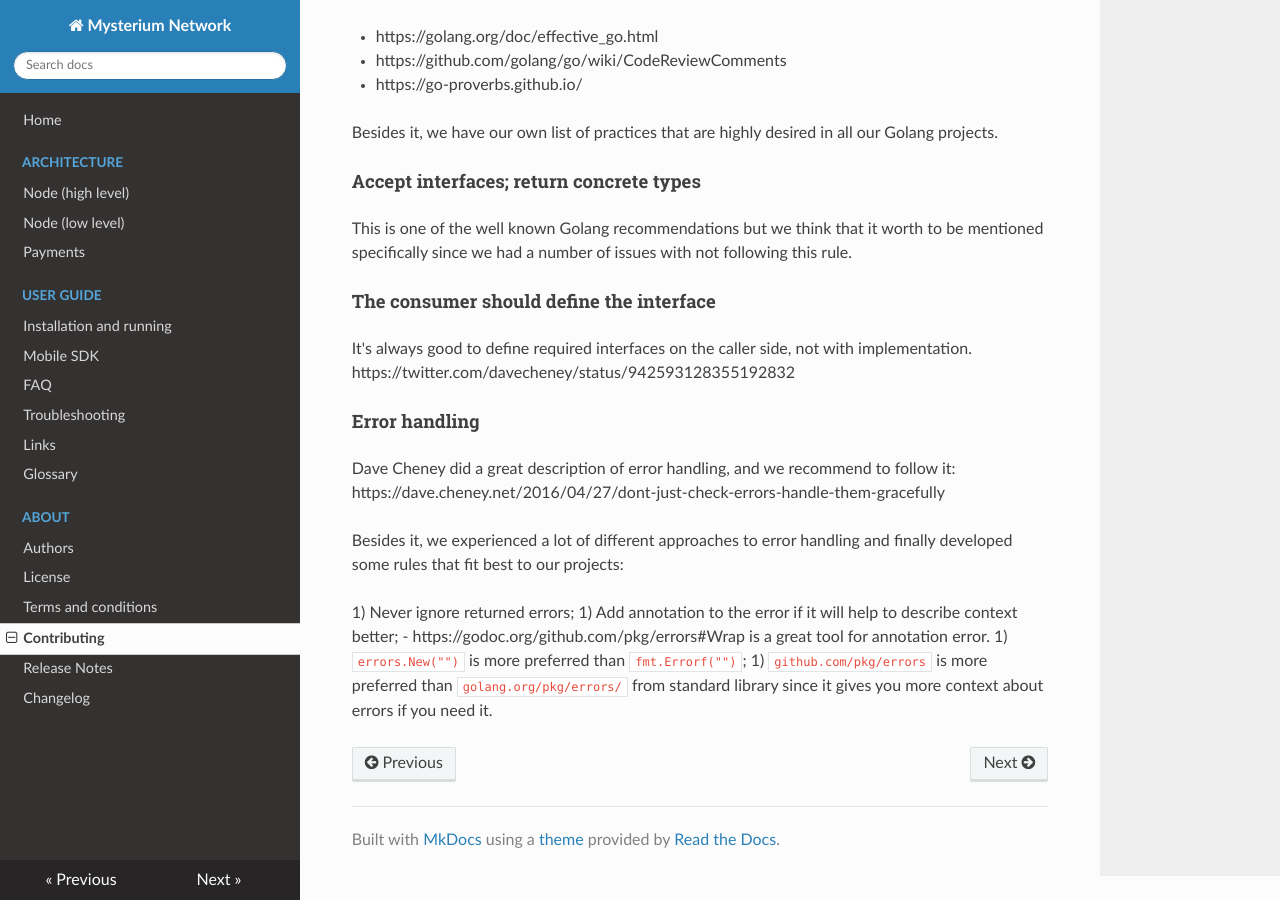
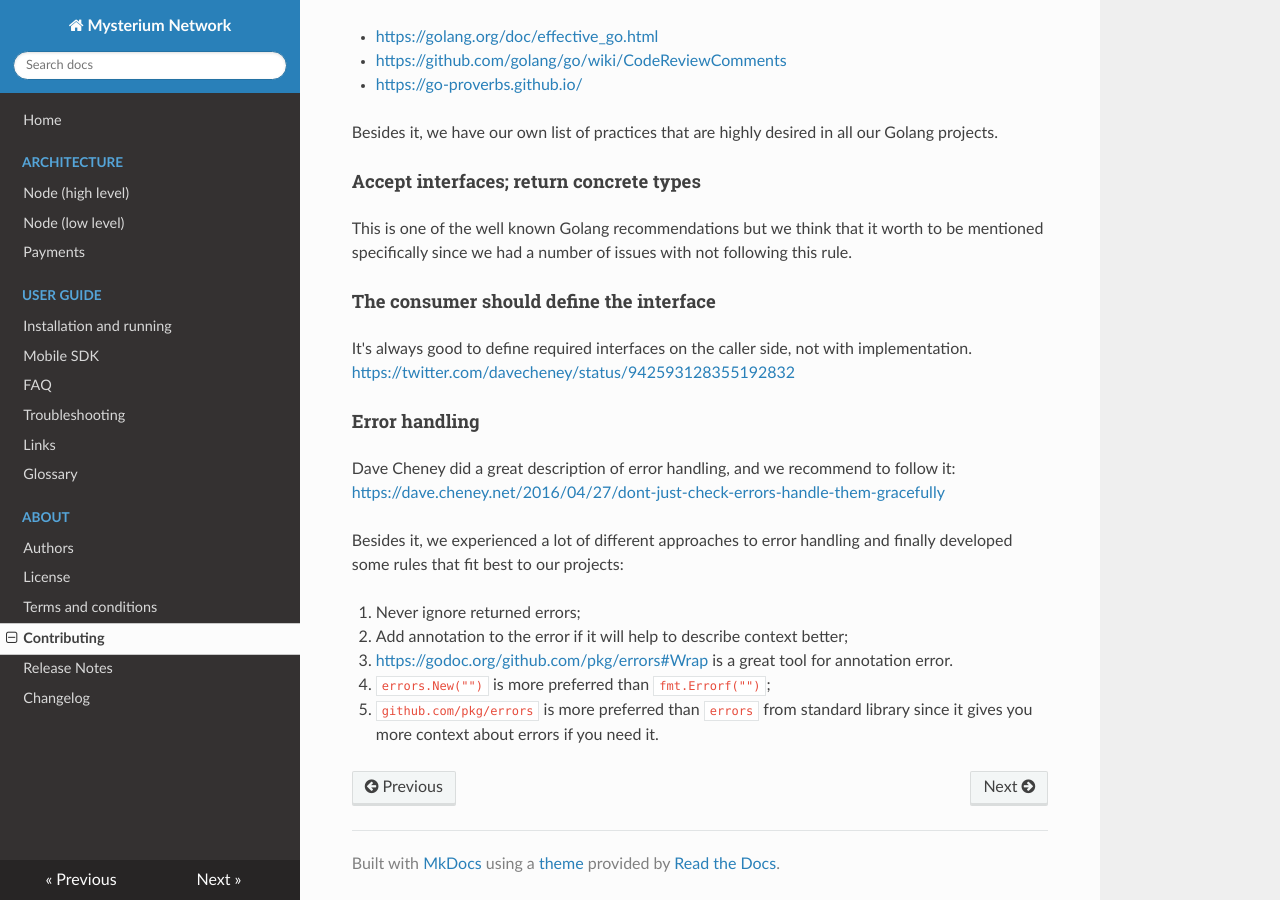
Before and after one commit to mysteriumnetwork/docs, an MkDocs documentation site: the page built from docs/about/contributing.md, in a window 1280 px wide and 900 px high, scrolled down 3436 px. Built offline with MkDocs 1.6.1, drawn with Linux system fonts in a browser that asks for light colours; nearby versions of some CDN libraries; old or Windows-style settings are respelled for this version of MkDocs.

Commit message:
Fixed formatting of the golang style guide

```diff
--- a/docs/about/contributing.md
+++ b/docs/about/contributing.md
@@ -174,9 +174,9 @@ We highly respect all common Golang recommendations and trying to follow it ever
 
 There is no need to duplicate all of them here but you can always refer it from the following links:
 
- - https://golang.org/doc/effective_go.html
- - https://github.com/golang/go/wiki/CodeReviewComments
- - https://go-proverbs.github.io/
+ - [https://golang.org/doc/effective_go.html](https://golang.org/doc/effective_go.html)
+ - [https://github.com/golang/go/wiki/CodeReviewComments](https://github.com/golang/go/wiki/CodeReviewComments)
+ - [https://go-proverbs.github.io/](https://go-proverbs.github.io/)
 
 Besides it, we have our own list of practices that are highly desired in all our Golang projects.
 
@@ -187,17 +187,17 @@ This is one of the well known Golang recommendations but we think that it worth
 #### The consumer should define the interface
 
 It's always good to define required interfaces on the caller side, not with implementation.
-https://twitter.com/davecheney/status/942593128355192832
+[https://twitter.com/davecheney/status/942593128355192832](https://twitter.com/davecheney/status/942593128355192832)
 
 #### Error handling
 
 Dave Cheney did a great description of error handling, and we recommend to follow it:
-https://dave.cheney.net/2016/04/27/dont-just-check-errors-handle-them-gracefully
+[https://dave.cheney.net/2016/04/27/dont-just-check-errors-handle-them-gracefully](https://dave.cheney.net/2016/04/27/dont-just-check-errors-handle-them-gracefully)
 
 Besides it, we experienced a lot of different approaches to error handling and finally developed some rules that fit best to our projects:
 
-1) Never ignore returned errors;
-1) Add annotation to the error if it will help to describe context better;
-   - https://godoc.org/github.com/pkg/errors#Wrap is a great tool for annotation error.
-1) `errors.New("")` is more preferred than `fmt.Errorf("")`;
-1) `github.com/pkg/errors` is more preferred than `golang.org/pkg/errors/` from standard library since it gives you more context about errors if you need it.
+1. Never ignore returned errors;
+1. Add annotation to the error if it will help to describe context better;
+   - [https://godoc.org/github.com/pkg/errors#Wrap](https://godoc.org/github.com/pkg/errors#Wrap) is a great tool for annotation error.
+1. `errors.New("")` is more preferred than `fmt.Errorf("")`;
+1. `github.com/pkg/errors` is more preferred than `errors` from standard library since it gives you more context about errors if you need it.
```
